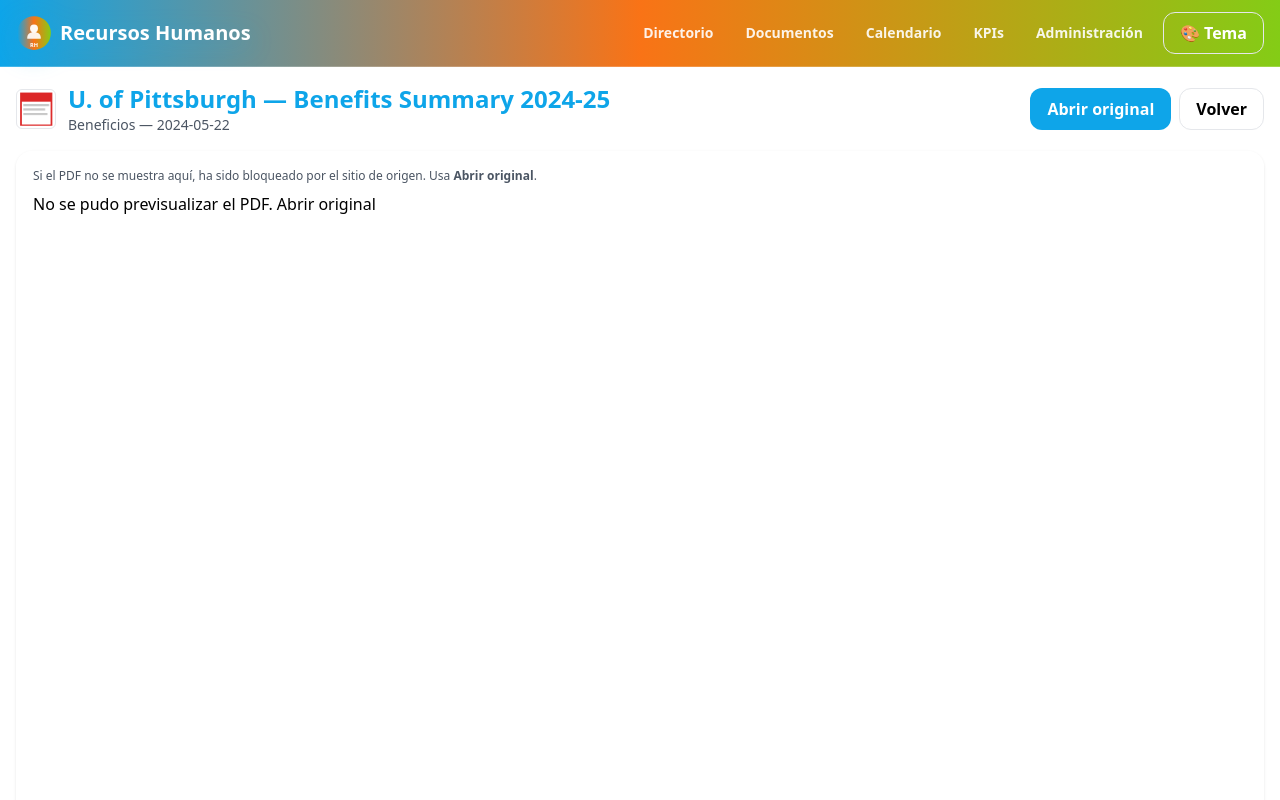
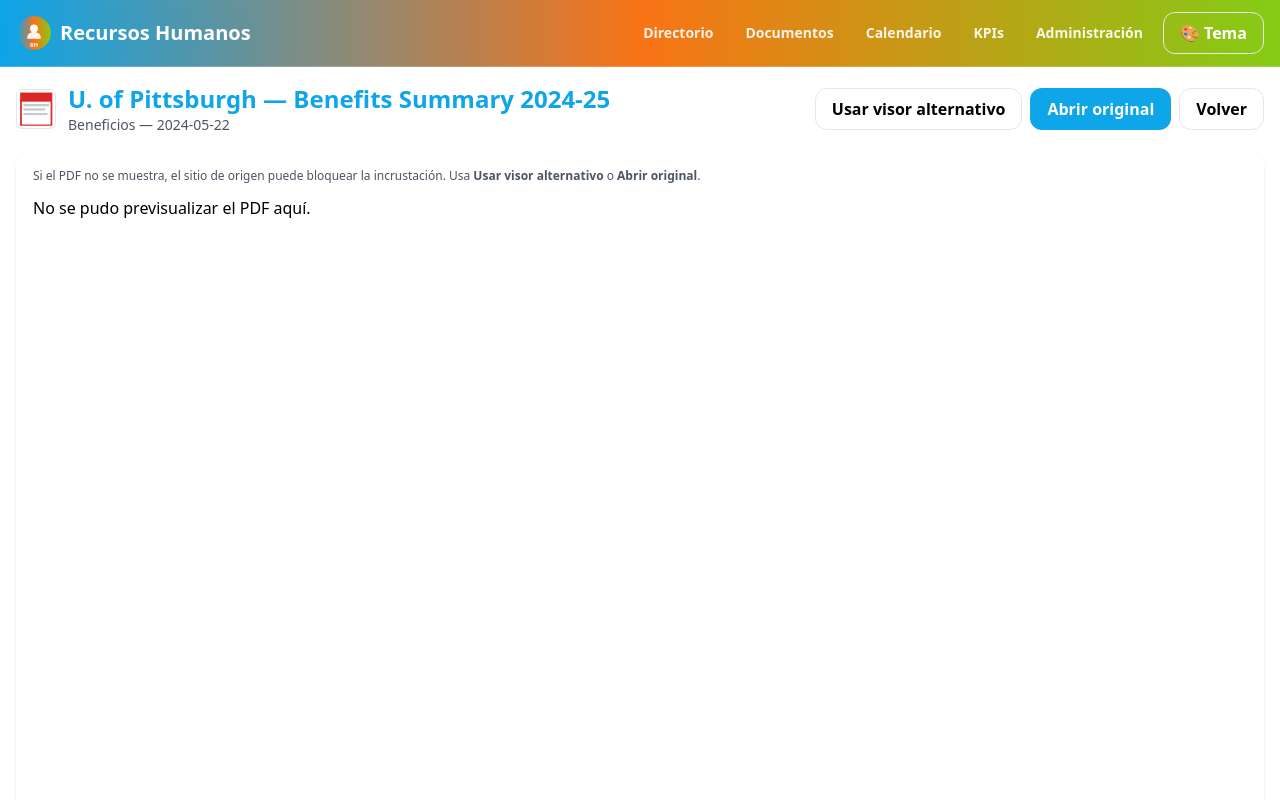
Before and after one commit to rfalcon1/RHH_TEST, a React (Vite) app: page /doc/b1 in a window 1280 px wide. Shown: the top 800 px of the page. Built offline with nearby package versions, Linux system fonts and the light colour scheme.

Commit message:
Add files via upload

```diff
--- a/package.json
+++ b/package.json
@@ -1,7 +1,7 @@
 {
-  "name": "hr-directory-demo-plus-v4-1",
+  "name": "hr-directory-demo-plus-v4-2",
   "private": true,
-  "version": "1.5.2",
+  "version": "1.6.0",
   "type": "module",
   "scripts": {
     "dev": "vite",
--- a/src/pages/Documents.jsx
+++ b/src/pages/Documents.jsx
@@ -12,7 +12,7 @@
   const categories = Array.from(new Set(filtered.map(d=>d.category)))
   return (<section className="space-y-6">
     <div className="flex items-end justify-between gap-4">
-      <div><h1 className="text-3xl font-extrabold" style={{color:'rgb(var(--c1))'}}>Documentos</h1><p className="text-sm text-gray-600">Preview integrado (PDF, imágenes, HTML). Otros formatos (PPTX/DOCX/XLSX) se descargan.</p></div>
+      <div><h1 className="text-3xl font-extrabold" style={{color:'rgb(var(--c1))'}}>Documentos</h1><p className="text-sm text-gray-600">Preview integrado (PDF, imágenes, HTML). Botón de visor alternativo si el dominio bloquea el embed.</p></div>
       <input className="input max-w-md" placeholder="Buscar por título, categoría o tipo..." value={query} onChange={e=>setQuery(e.target.value)} />
     </div>
     {categories.map(cat => (<div key={cat} className="space-y-2">
--- a/src/pages/Viewer.jsx
+++ b/src/pages/Viewer.jsx
@@ -4,30 +4,40 @@
 export default function Viewer(){
   const { id } = useParams()
   const [doc, setDoc] = useState(null)
-  const [embedFail, setEmbedFail] = useState(false)
+  const [showAlt, setShowAlt] = useState(false)
+  const [embedFailed, setEmbedFailed] = useState(false)
   useEffect(()=>{ loadAll().then(d => setDoc((d.docs||[]).find(x=>x.id===id))) },[id])
   if(!doc) return <div className="card">Cargando...</div>
   const isImg = (doc.mime||'').startsWith('image/')
   const isPdf = (doc.mime||'')==='application/pdf'
   const isHtml = (doc.mime||'')==='text/html'
+  const altUrl = `https://docs.google.com/gview?embedded=1&url=${encodeURIComponent(doc.url)}`
   return (<section className="space-y-4">
     <div className="flex items-center justify-between">
       <div className="flex items-center gap-3">
         <img src={doc.thumb || '/thumbs/pdf.png'} className="w-10 h-10 rounded-md border" alt="thumb"/>
         <div><h1 className="text-2xl font-bold" style={{color:'rgb(var(--c1))'}}>{doc.title}</h1><p className="text-sm text-gray-600">{doc.category} — {doc.updated}</p></div>
       </div>
-      <div className="flex gap-2">
+      <div className="flex gap-2 flex-wrap">
+        {isPdf && <button className="btn" onClick={()=>setShowAlt(v=>!v)}>{showAlt? 'Usar visor estándar' : 'Usar visor alternativo'}</button>}
         <a className="btn btn-primary" href={doc.url} target="_blank" rel="noreferrer">Abrir original</a>
         <Link className="btn" to="/documentos">Volver</Link>
       </div>
     </div>
-    <div className="card">
-      {isPdf && <div className="text-xs text-gray-600 mb-2">Si el PDF no se muestra aquí, ha sido bloqueado por el sitio de origen. Usa <strong>Abrir original</strong>.</div>}
+    <div className="card space-y-3">
+      {isPdf && !showAlt && <div className="text-xs text-gray-600">Si el PDF no se muestra, el sitio de origen puede bloquear la incrustación. Usa <strong>Usar visor alternativo</strong> o <strong>Abrir original</strong>.</div>}
       {isImg && <img src={doc.url} alt={doc.title} />}
-      {isPdf && !embedFail && <object data={doc.url} type="application/pdf" width="100%" height="720px" onError={()=>setEmbedFail(true)}><p>No se pudo previsualizar el PDF. <a href={doc.url} target="_blank" rel="noreferrer">Abrir original</a></p></object>}
-      {isPdf && embedFail && <div className="p-4"><p>No se pudo incrustar el PDF por políticas del sitio. </p><a className="btn btn-primary mt-2" href={doc.url} target="_blank" rel="noreferrer">Abrir original</a></div>}
+      {isPdf && !showAlt && (
+        <object data={doc.url} type="application/pdf" width="100%" height="720px" onError={()=>setEmbedFailed(true)}>
+          <p>No se pudo previsualizar el PDF aquí.</p>
+        </object>
+      )}
+      {isPdf && showAlt && (
+        <iframe src={altUrl} title={doc.title} width="100%" height="720px" />
+      )}
       {isHtml && <iframe src={doc.url} title={doc.title} width="100%" height="720px" />}
       {!isImg && !isPdf && !isHtml && <div><p>Formato no previsualizable. Descarga el archivo:</p><a className="btn btn-primary mt-2" href={doc.url} download>Descargar</a></div>}
+      {(isPdf && embedFailed && !showAlt) && <div className="text-sm">El visor estándar falló. <button className="btn mt-2" onClick={()=>setShowAlt(true)}>Usar visor alternativo</button></div>}
     </div>
   </section>)
 }
```
Also changed, not shown: src/pages/Admin.jsx (+34 -14 lines), 1 other file (tests, documents, lock files or other folders).
